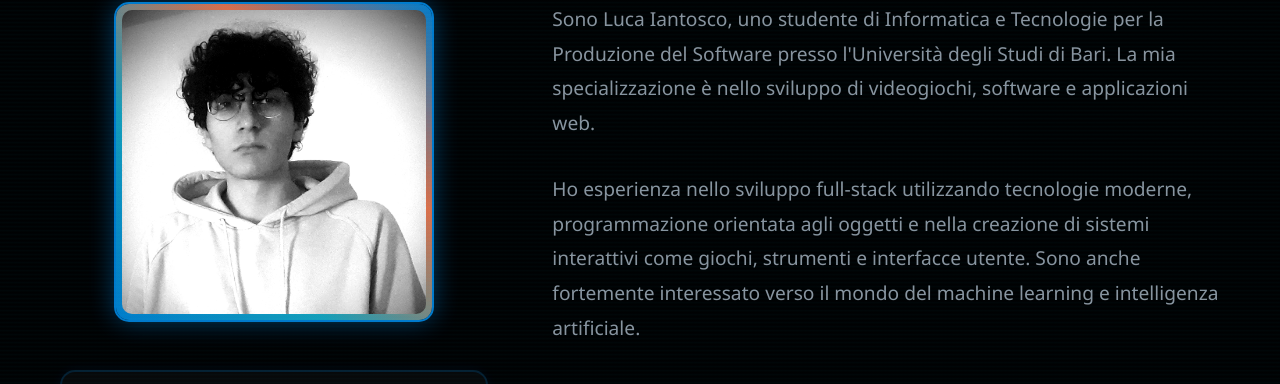
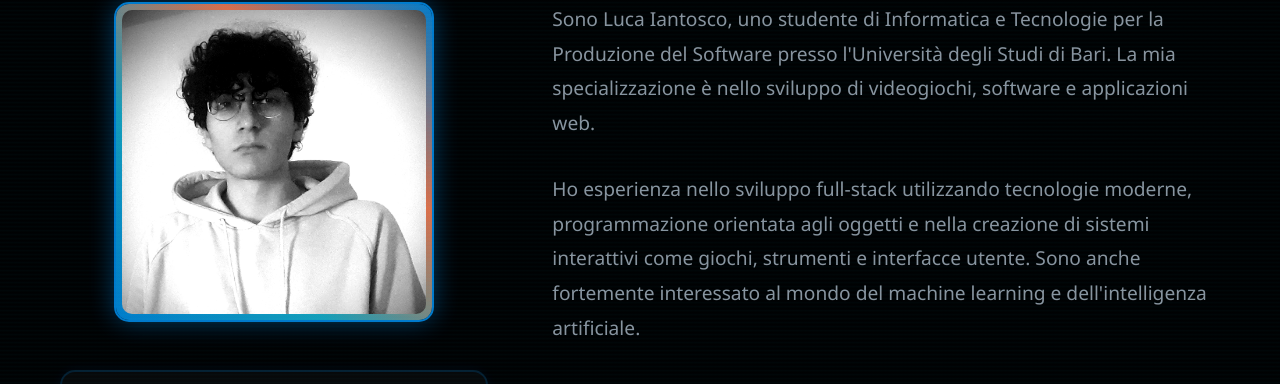
Before and after one commit to Lukeino/Website, a React (Vite) app: page / in a window 1280 px wide. Shown: the part 910-1294 px from the top of the page. Built offline with nearby package versions, Linux system fonts and the light colour scheme.

Commit message:
Correzione descrizione su di me: resa più naturale e semanticamente corretta

```diff
--- a/src/contexts/LanguageContext.jsx
+++ b/src/contexts/LanguageContext.jsx
@@ -45,7 +45,7 @@ const translations = {  it: {
     contactMe: "Inizia Collaborazione",    // About Section
     aboutTitle: "Chi Sono",
     aboutDescription1: "Sono Luca Iantosco, uno studente di Informatica e Tecnologie per la Produzione del Software presso l'Università degli Studi di Bari. La mia specializzazione è nello sviluppo di videogiochi, software e applicazioni web.",
-    aboutDescription2: "Ho esperienza nello sviluppo full-stack utilizzando tecnologie moderne, programmazione orientata agli oggetti e nella creazione di sistemi interattivi come giochi, strumenti e interfacce utente. Sono anche fortemente interessato verso il mondo del machine learning e intelligenza artificiale.",
+    aboutDescription2: "Ho esperienza nello sviluppo full-stack utilizzando tecnologie moderne, programmazione orientata agli oggetti e nella creazione di sistemi interattivi come giochi, strumenti e interfacce utente. Sono anche fortemente interessato al mondo del machine learning e dell'intelligenza artificiale.",
     aboutDescription3: "Pubblico i miei lavori nel campo del game development sotto l’alias “Madspace Interactive”",
     aboutDescription4: "Credo fermamente che il software migliore nasca dall’equilibrio tra logica e immaginazione: ogni riga di codice è per me un’opportunità per risolvere un problema, raccontare una storia o costruire qualcosa che abbia un impatto reale sulle persone.",
 
```
